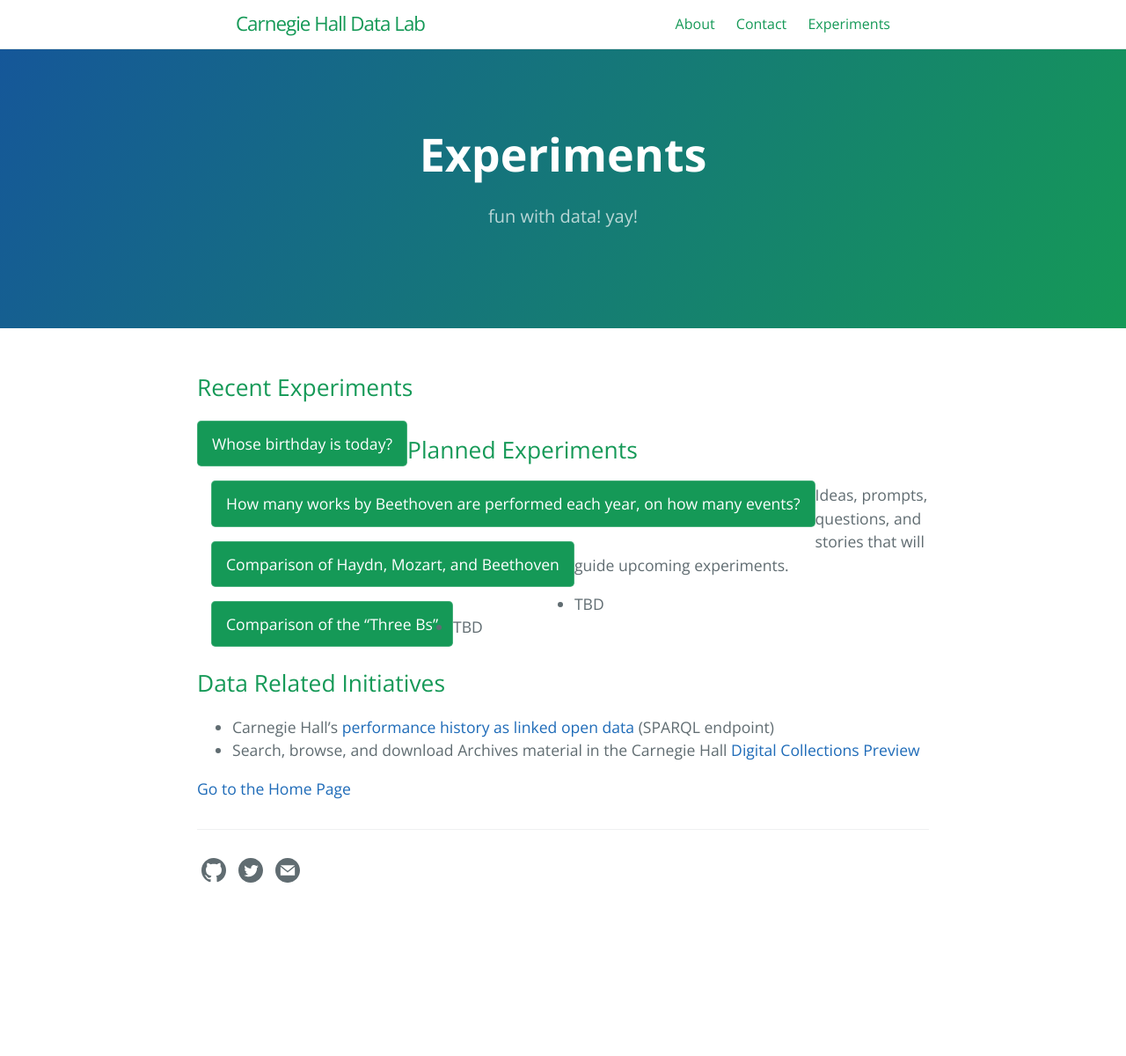
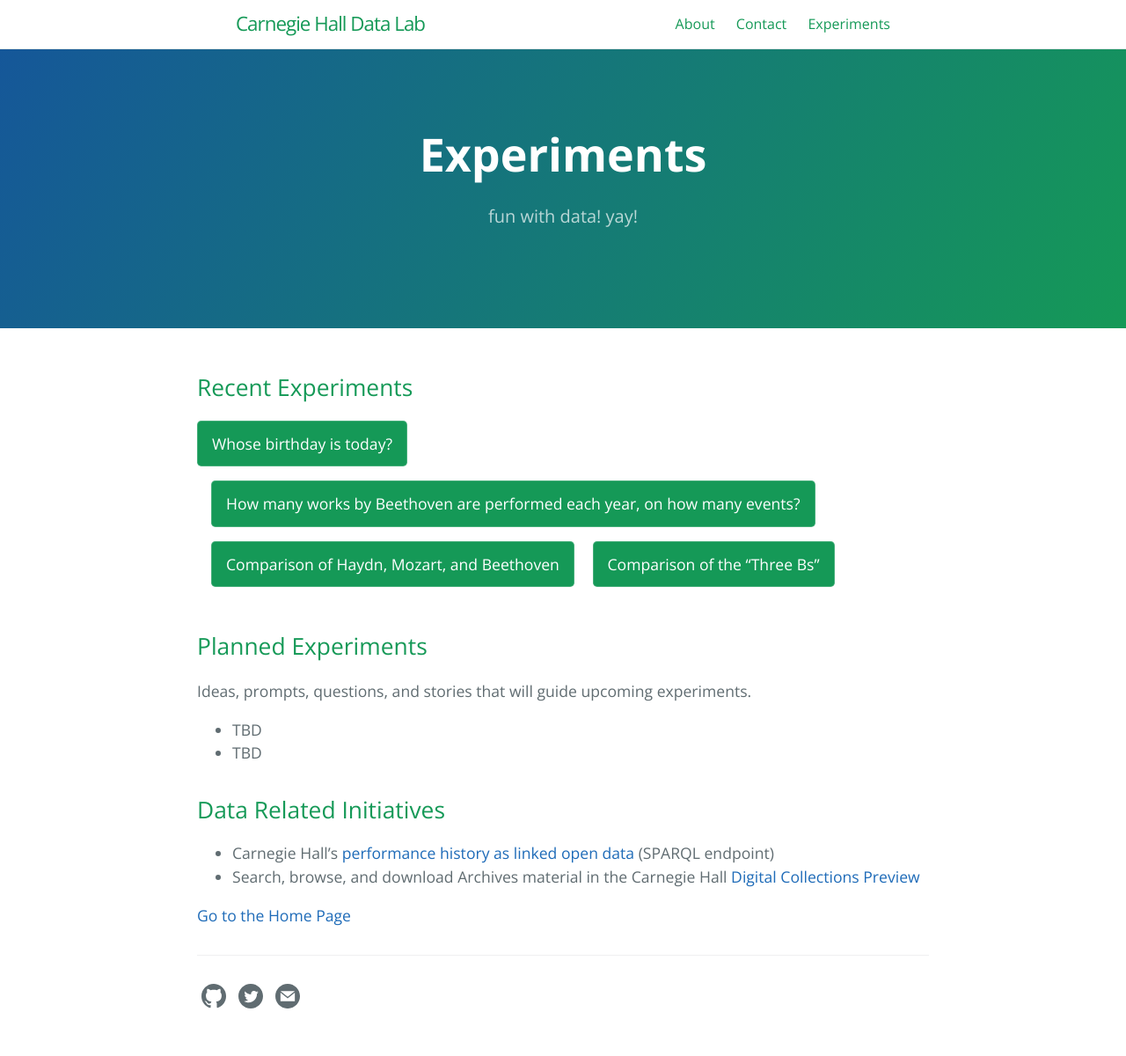
Before and after one commit to CarnegieHall/datalab, a Jekyll site: the page built from experiments.md, in a window 1280 px wide. Shown: the whole page at 88% size. Built offline with Jekyll 4.4.1, drawn with Linux system fonts in a browser that asks for light colours; before the commit the page ends 1057 px from its top, so only the background shows below that.

Commit message:
remove float and clear

```diff
--- a/_sass/jekyll-theme-cayman-blog.scss
+++ b/_sass/jekyll-theme-cayman-blog.scss
@@ -73,8 +73,6 @@ a {
   border-width: 1px;
   border-radius: 0.3rem;
   transition: color 0.2s, background-color 0.2s, border-color 0.2s;
-  float: left;
-  clear: both;
 
   &:hover {
     color: rgba(255, 255, 255, 1.0);
```
